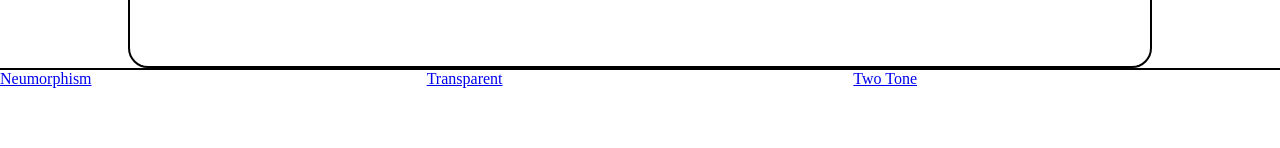
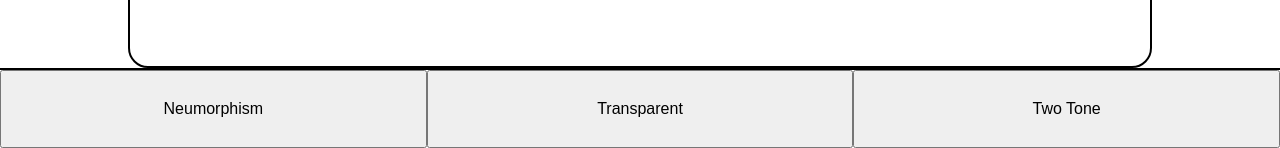
Before and after one commit to HeribertoUroza/Practice, a React (Create React App) app: page / in a window 1280 px wide. Shown: the part 652-800 px from the top of the page. Built offline with nearby package versions, Linux system fonts and the light colour scheme.

Commit message:
updated styles. working on next buttom

```diff
--- a/src/containers/LandingPage/LandingPage.js
+++ b/src/containers/LandingPage/LandingPage.js
@@ -101,9 +101,9 @@ const Landing = () => {
                 </section>
 
                 <nav className='nav' style={navTheme}>
-                    <a className='nav-btn' onClick={toggleTheme} href='none' name='neumorphism' style={navTheme} >Neumorphism</a>
-                    <a className='nav-btn' onClick={toggleTheme} href='none' name='transparent' style={navTheme} >Transparent</a>
-                    <a className='nav-btn' onClick={toggleTheme} href='none' name='twoTone' style={navTheme} >Two Tone</a>
+                    <button className='nav-btn' onClick={toggleTheme} href='none' name='neumorphism' style={navTheme} >Neumorphism</button>
+                    <button className='nav-btn' onClick={toggleTheme} href='none' name='transparent' style={navTheme} >Transparent</button>
+                    <button className='nav-btn' onClick={toggleTheme} href='none' name='twoTone' style={navTheme} >Two Tone</button>
                 </nav>
             </div>
         </>
--- a/src/context/NavThemeContext.js
+++ b/src/context/NavThemeContext.js
@@ -8,7 +8,7 @@ export const navThemes = {
         cursor: 'pointer',
         boxShadow:
         `12px 12px 16px 0 rgba(255, 255, 255, 1) inset,
-        - 8px -8px 12px 0 rgba(0, 0, 0, .25) inset`,
+        -12px -12px 16px 0 rgba(255, 255, 255, 1) inset`,
 
     },
 
```
